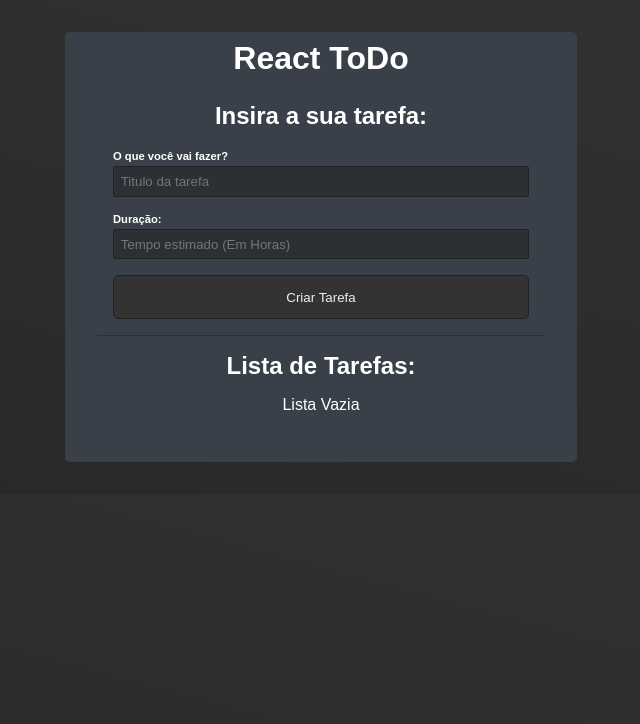
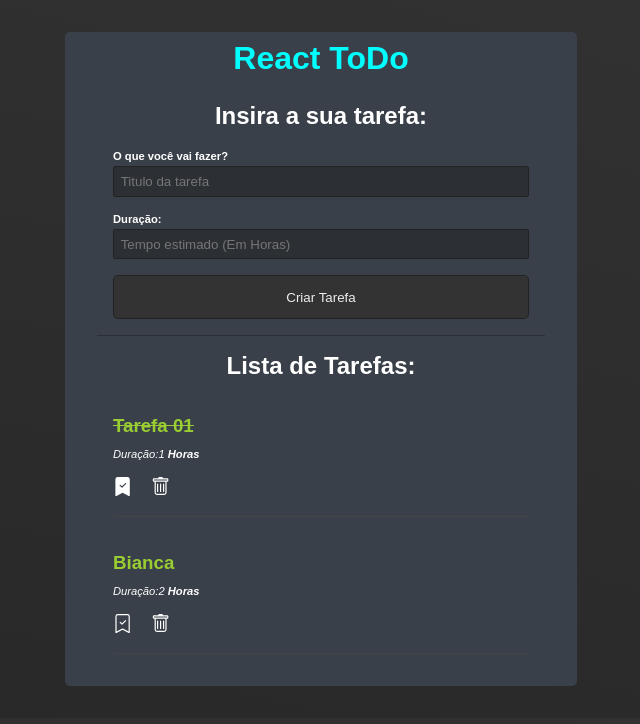
Before and after one commit to cosclerison/projectToDo, a React (Create React App) app: page / in a window 1280 px wide. Shown: the top 724 px of the page, without its empty margins (319-959 px from the left). Built offline with nearby package versions, Linux system fonts and the light colour scheme; data requests are answered from the project's data file.

Commit message:
PUT checked list

```diff
--- a/data/db.json
+++ b/data/db.json
@@ -1,3 +1,16 @@
 {
-  "todos": []
+  "todos": [
+    {
+      "id": 0.48797211029900533,
+      "title": "Tarefa 01",
+      "time": "1",
+      "done": true
+    },
+    {
+      "id": 0.05499083543723371,
+      "title": "Bianca",
+      "time": "2",
+      "done": false
+    }
+  ]
 }
--- a/src/App.css
+++ b/src/App.css
@@ -10,6 +10,7 @@
   padding: 0.5em;
   border-bottom: 1px solid #394049;
   text-align: center;
+  color: aqua;
 }
 
 .todo-header h1 {
--- a/src/App.js
+++ b/src/App.js
@@ -64,6 +64,23 @@ function App() {
     setTodos((prevState) => prevState.filter((todo) => todo.id !== id));
   }
 
+  const handleEdit = async (todo) => {
+    todo.done = !todo.done;
+
+    const data = await fetch(API + "/todos/" + todo.id, {
+      method: "PUT",
+      body: JSON.stringify(todo),
+      headers: {
+        "Content-Type": "application/json",
+      }
+    });
+
+    setTodos((prevState) =>
+    prevState.map((t) =>
+    (t.id === data.id ? (t = data) : t))
+    );
+
+  }
 
   if(loading) {
     return <p>Loading...</p>
@@ -110,7 +127,7 @@ function App() {
             <h3 className={todo.done ? "todo-done" : ""}>{todo.title}</h3>
               <p>Duração:{todo.time} <strong>Horas</strong></p>
               <div className="actions">
-                <span>
+                <span onClick={() => handleEdit(todo)}>
                   {!todo.done ? <BsBookmarkCheck/> : <BsBookmarkCheckFill/>}
                 </span>
                 <BsTrash onClick={() => handleDelete(todo.id)}/>
```
